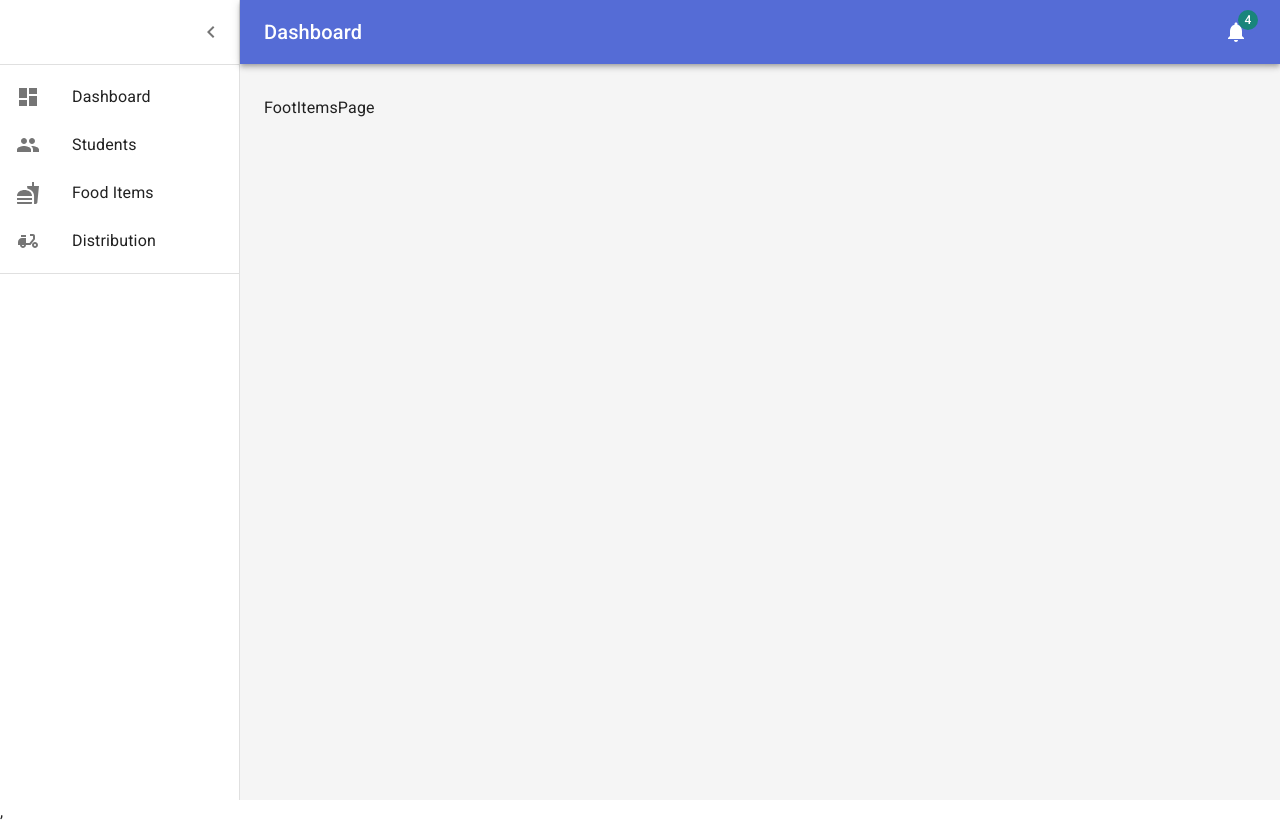
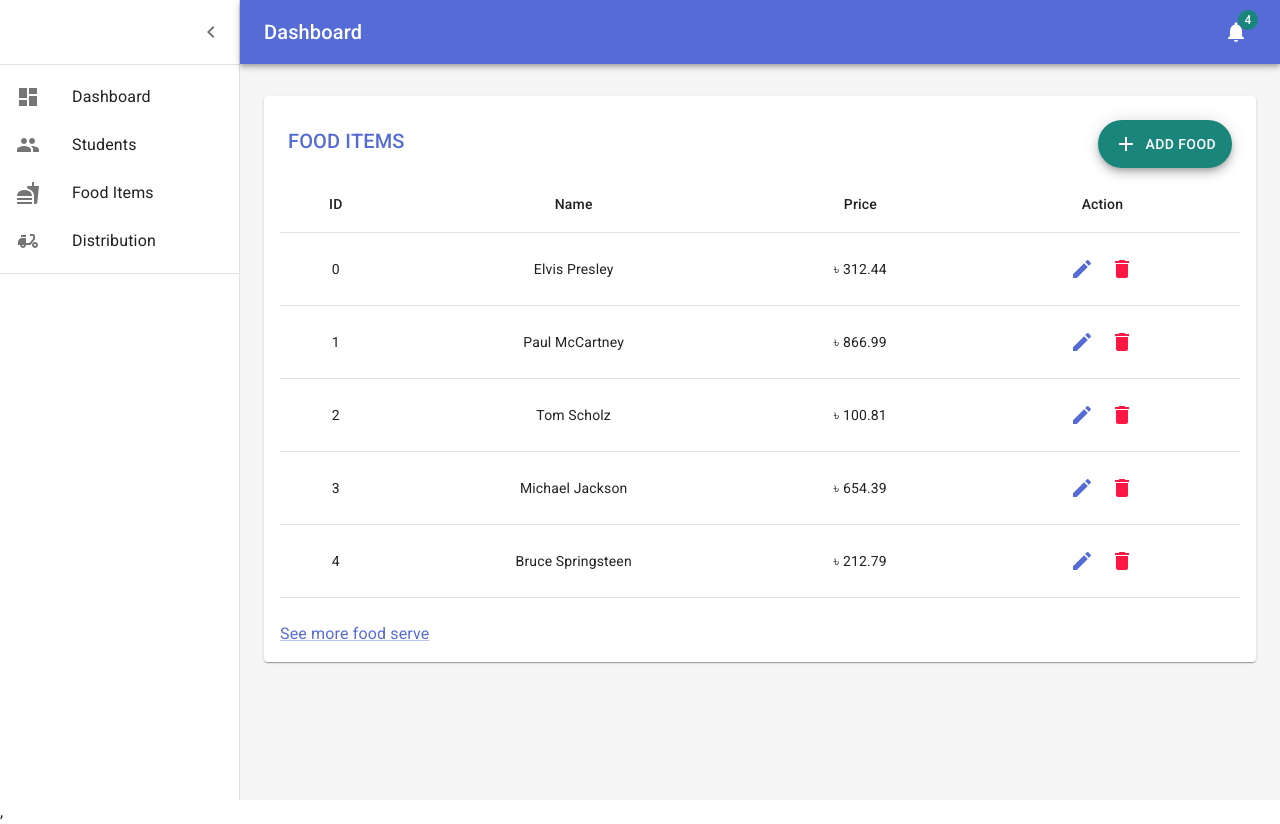
Before and after one commit to bhNibir/yooda-hostel-dashbord, a React (Create React App) app: page /fooditems in a window 1280 px wide. Built offline with nearby package versions, Linux system fonts and the light colour scheme.

Commit message:
add food item table

```diff
--- a/src/components/Dashboard/Dashboard.jsx
+++ b/src/components/Dashboard/Dashboard.jsx
@@ -6,7 +6,7 @@ import Orders from "./Orders";
 
 function DashboardContent() {
   return (
-    <Grid container spacing={3}>
+    <>
       {/* Chart */}
       <Grid item xs={12} md={8} lg={9}>
         <Paper
@@ -39,7 +39,7 @@ function DashboardContent() {
           <Orders />
         </Paper>
       </Grid>
-    </Grid>
+    </>
   );
 }
 
--- a/src/components/Dashboard/Deposits.jsx
+++ b/src/components/Dashboard/Deposits.jsx
@@ -1,7 +1,7 @@
 import Link from "@mui/material/Link";
 import Typography from "@mui/material/Typography";
 import * as React from "react";
-import Title from "./Title";
+import Title from "./../Title";
 
 function preventDefault(event) {
   event.preventDefault();
--- a/src/components/Dashboard/Orders.jsx
+++ b/src/components/Dashboard/Orders.jsx
@@ -5,28 +5,19 @@ import TableCell from "@mui/material/TableCell";
 import TableHead from "@mui/material/TableHead";
 import TableRow from "@mui/material/TableRow";
 import * as React from "react";
-import Title from "./Title";
+import Title from "./../Title";
 
 // Generate Order Data
-function createData(id, date, name, shipTo, paymentMethod, amount) {
-  return { id, date, name, shipTo, paymentMethod, amount };
+function createData(id, name, price) {
+  return { id, name, price };
 }
 
 const rows = [
-  createData(
-    0,
-    "16 Mar, 2019",
-    "Elvis Presley",
-    "Tupelo, MS",
-    "VISA ⠀•••• 3719",
-    312.44
-  ),
+  createData(0, "Elvis Presley", 312.44),
   createData(
     1,
-    "16 Mar, 2019",
+
     "Paul McCartney",
-    "London, UK",
-    "VISA ⠀•••• 2574",
     866.99
   ),
   createData(
@@ -37,22 +28,8 @@ const rows = [
     "MC ⠀•••• 1253",
     100.81
   ),
-  createData(
-    3,
-    "16 Mar, 2019",
-    "Michael Jackson",
-    "Gary, IN",
-    "AMEX ⠀•••• 2000",
-    654.39
-  ),
-  createData(
-    4,
-    "15 Mar, 2019",
-    "Bruce Springsteen",
-    "Long Branch, NJ",
-    "VISA ⠀•••• 5919",
-    212.79
-  ),
+  createData(3, "Michael Jackson", 654.39),
+  createData(4, "Bruce Springsteen", 212.79),
 ];
 
 function preventDefault(event) {
@@ -66,21 +43,15 @@ export default function Orders() {
       <Table size="small">
         <TableHead>
           <TableRow>
-            <TableCell>Date</TableCell>
             <TableCell>Name</TableCell>
-            <TableCell>Ship To</TableCell>
-            <TableCell>Payment Method</TableCell>
-            <TableCell align="right">Sale Amount</TableCell>
+            <TableCell align="right">Price</TableCell>
           </TableRow>
         </TableHead>
         <TableBody>
           {rows.map((row) => (
             <TableRow key={row.id}>
-              <TableCell>{row.date}</TableCell>
               <TableCell>{row.name}</TableCell>
-              <TableCell>{row.shipTo}</TableCell>
-              <TableCell>{row.paymentMethod}</TableCell>
-              <TableCell align="right">{`$${row.amount}`}</TableCell>
+              <TableCell align="right">{`$${row.price}`}</TableCell>
             </TableRow>
           ))}
         </TableBody>
--- /dev/null
+++ b/src/components/FoodItems/FoodItems.jsx
@@ -0,0 +1,85 @@
+import AddIcon from "@mui/icons-material/Add";
+import DeleteIcon from "@mui/icons-material/Delete";
+import EditIcon from "@mui/icons-material/Edit";
+import { Box, Fab, Grid, IconButton, Paper, Stack } from "@mui/material";
+import Link from "@mui/material/Link";
+import Table from "@mui/material/Table";
+import TableBody from "@mui/material/TableBody";
+import TableCell from "@mui/material/TableCell";
+import TableHead from "@mui/material/TableHead";
+import TableRow from "@mui/material/TableRow";
+import React from "react";
+import Title from "./../Title";
+
+// Generate Order Data
+function createData(id, name, price) {
+  return { id, name, price };
+}
+
+const rows = [
+  createData(0, "Elvis Presley", 312.44),
+  createData(1, "Paul McCartney", 866.99),
+  createData(2, "Tom Scholz", 100.81),
+  createData(3, "Michael Jackson", 654.39),
+  createData(4, "Bruce Springsteen", 212.79),
+];
+
+function preventDefault(event) {
+  event.preventDefault();
+}
+
+const FoodItems = () => {
+  return (
+    <Grid item xs={12}>
+      <Paper sx={{ p: 2, display: "flex", flexDirection: "column" }}>
+        <Box sx={{ "& > :not(style)": { m: 1 } }}>
+          <Stack
+            direction="row"
+            justifyContent="space-between"
+            alignItems="center"
+            spacing={0}
+          >
+            <Title>FOOD ITEMS</Title>
+
+            <Fab variant="extended" color="secondary" aria-label="add">
+              <AddIcon sx={{ mr: 1 }} />
+              ADD FOOD
+            </Fab>
+          </Stack>
+        </Box>
+        <Table>
+          <TableHead>
+            <TableRow>
+              <TableCell align="center">ID</TableCell>
+              <TableCell align="center">Name</TableCell>
+              <TableCell align="center">Price</TableCell>
+              <TableCell align="center">Action</TableCell>
+            </TableRow>
+          </TableHead>
+          <TableBody>
+            {rows.map((row) => (
+              <TableRow key={row.id}>
+                <TableCell align="center">{row.id}</TableCell>
+                <TableCell align="center">{row.name}</TableCell>
+                <TableCell align="center">{`৳ ${row.price}`}</TableCell>
+                <TableCell align="center">
+                  <IconButton color="primary" aria-label="edit">
+                    <EditIcon />
+                  </IconButton>
+                  <IconButton color="error" aria-label="Delete">
+                    <DeleteIcon />
+                  </IconButton>
+                </TableCell>
+              </TableRow>
+            ))}
+          </TableBody>
+        </Table>
+        <Link color="primary" href="#" onClick={preventDefault} sx={{ mt: 3 }}>
+          See more food serve
+        </Link>
+      </Paper>
+    </Grid>
+  );
+};
+
+export default FoodItems;
--- a/src/components/Dashboard/Title.jsx
+++ b/src/components/Title.jsx
@@ -1,5 +1,5 @@
 import Typography from "@mui/material/Typography";
-import * as React from "react";
+import React from "react";
 
 function Title(props) {
   return (
--- a/src/layouts/DashboardLayout.jsx
+++ b/src/layouts/DashboardLayout.jsx
@@ -1,4 +1,4 @@
-import { Box, Container, CssBaseline, Toolbar } from "@mui/material";
+import { Box, Container, CssBaseline, Grid, Toolbar } from "@mui/material";
 import React from "react";
 import NavBar from "./../components/Navbar/NavBar";
 
@@ -20,7 +20,11 @@ const DashboardLayout = ({ children }) => {
         }}
       >
         <Toolbar />
-        <Container sx={{ mt: 4, mb: 4 }}>{children}</Container>
+        <Container sx={{ mt: 4, mb: 4 }}>
+          <Grid container spacing={3}>
+            {children}
+          </Grid>
+        </Container>
       </Box>
     </Box>
   );
--- a/src/pages/FootItemsPage.jsx
+++ b/src/pages/FootItemsPage.jsx
@@ -1,11 +1,12 @@
 import React from "react";
 import DashboardLayout from "../layouts/DashboardLayout";
+import FoodItems from "./../components/FoodItems/FoodItems";
 
 const FootItemsPage = () => {
   return (
     <>
       <DashboardLayout>
-        <div> FootItemsPage </div>
+        <FoodItems />
       </DashboardLayout>
     </>
   );
```
Also changed, not shown: src/components/FoodItems/Addfood.jsx (added).
